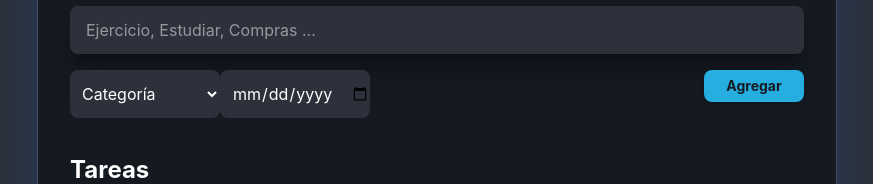
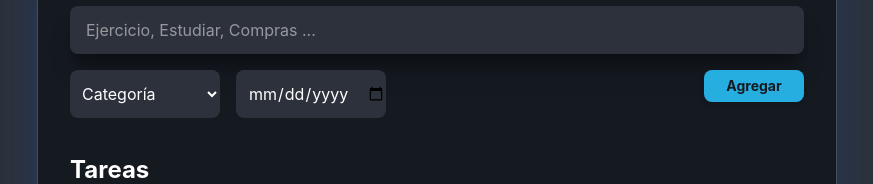
Before and after one commit to andresmholguin/todo-list-appweb, a React (Vite) app: page / in a window 1280 px wide. Shown: the part 163-347 px from the top of the page, without its empty margins (203-1076 px from the left). Built offline with nearby package versions, Linux system fonts and the light colour scheme.

Commit message:
Ajustar estilos en el componente Header: modificar clases de diseño para mejor responsividad

```diff
--- a/src/components/Header.jsx
+++ b/src/components/Header.jsx
@@ -67,13 +67,13 @@ const Header = ({
           placeholder="Ejercicio, Estudiar, Compras ..."
         />
 
-        <div className="xl:flex xl:justify-between xl:gap-3 mt-4">
-          <div className="flex justify-between h-12 mb-4">
+        <div className="lg:flex lg:justify-between lg:gap-4 mt-4">
+          <div className="flex justify-between gap-4 h-12 mb-4">
             <SelectCategory category={category} setCategory={setCategory} />
             <DateTask dateTask={dateTask} setDateTask={setDateTask} />
           </div>
           <button
-            className={`h-[32px] xl:w-[100px] w-[100%] text-sm right-0 text-Dark-900 ${
+            className={`h-[32px] lg:w-[100px] w-full  text-sm right-0 text-Dark-900 ${
               editando ? "bg-amber-500" : " bg-Dark-100"
             } text-center  rounded-lg shadow-md cursor-pointer  font-bold hover:bg-Dark-400 hover:text-white active:bg-Dark-400/40 transition-all duration-300`}
             id="btnSubmit"
```
